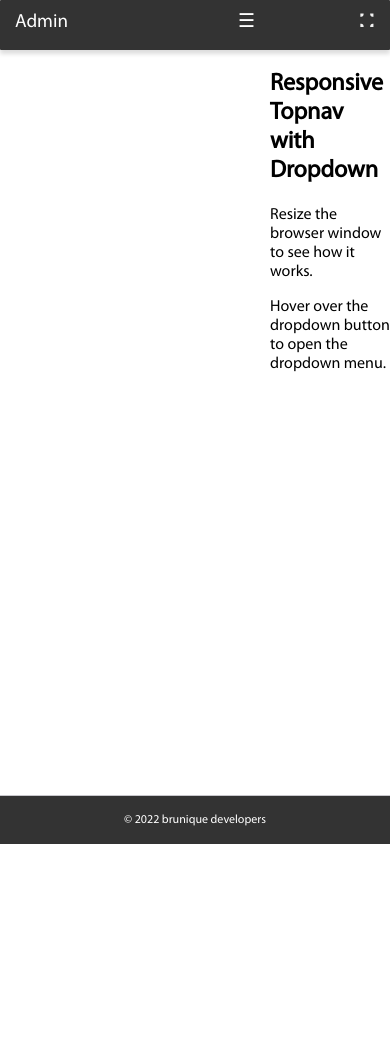
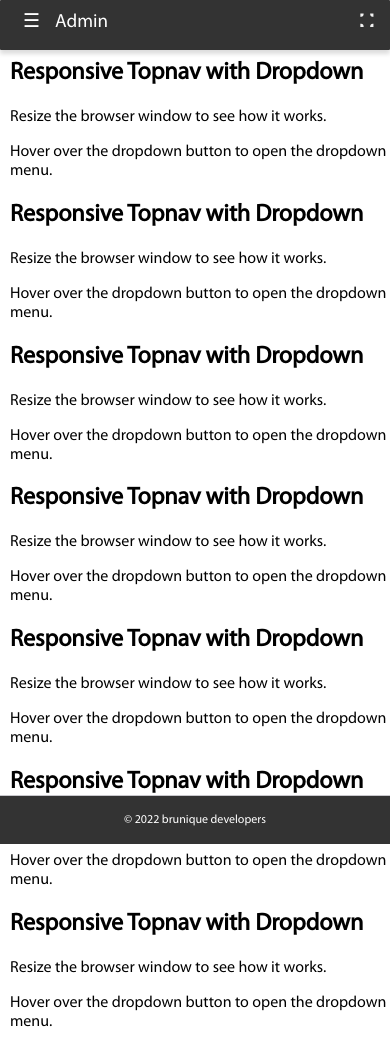
Before and after one commit to bruniquedev/custom_components, a PHP site: page /side-nav.php in a window 390 px wide. Before the commit the page ends 844 px from the top, so only its background shows below. Run offline with PHP 8.4, Linux system fonts and the light colour scheme; some web fonts are replaced.

Commit message:
side navigation bar finished

```diff
--- a/Navigationbars/side-nav.php
+++ b/Navigationbars/side-nav.php
@@ -25,6 +25,8 @@ body {margin:0; font-family: Myriad-Regular;}
 
 /*---------header navigation top navigatio------------*/
 .navigation {
+      position: fixed;
+    z-index: 12;
   overflow: hidden;
   height: 48px;
   width: 100%;
@@ -207,20 +231,23 @@ ul.menu-nav li, .custom-dropdown .dropbtn {
 
 .navigation .menu-nav{
   width: auto;
+  /*these two will help in animation*/
+   max-height: 0;
+  /*transition: max-height 0.5s ease-out;*/
+  transform: translateY(-2em);
+  transition: all 0.3s;
 }
-
-#float-right-on-navbar{
-    float: none!important;
-  }
-
 
 }
 
 @media screen and (max-width: 800px) {
   .menu-nav.responsive {
     position: relative;
-   /* margin: 0;
-    padding: 0;*/
+     /*these two will help in animation*/
+    max-height: 300px; /* make it as big as you think it will ever go */
+    /*transition: max-height 0.5s ease-out;*/
+      transform: translateY(0%);
+  transition-delay: 0s, 0s, 0.3s; /* this removes the transition delay so the menu will be visible while the other styles transition */
   }
   .navigation{
     height: auto;
@@ -516,7 +547,30 @@ width: 250px !important;
 @media screen and (max-width: 800px) {
 
 .sidebar {
-display: none;
+  width: 0px !important;
+}
+.sidebar.sidebar-closed {
+ width: 0px !important;
+}
+.nav-brand-left-icon {
+    margin-left: 7px;
+    order: -1; /*becomes the first one in positioning*/
+   }
+   .nav-brand-left .brand-text-left {
+    margin-left: 15px;
+}
+.sidebar-closed-brandtext-left {
+    display: block !important;
+}
+.main-content {
+    margin-left: 0px !important;
+}
+.main-content-sidebar-closed {
+    margin-left: 0px !important;
+  }
+
+  .wrap-content {
+    margin-top: 59px;
 }
 
 }
@@ -528,6 +582,8 @@ display: none;
   margin-top: 0;
   margin-left: 260px;
   min-height: 100%;
+  transition: margin-left 0.5s ease-out;
+      overflow: hidden;
 }
 .wrap-content{
     margin-left: 10px;
@@ -559,10 +615,10 @@ footer{
     color: #ffffff;
         padding: 17px;
         border-top: 1px solid #c8c7cc;
+         position: fixed;
     bottom: 0;
     right: 0;
     left: 0;
-    position: absolute;
     font-size: 12px;
 }
 
@@ -838,6 +894,30 @@ footer{
 <div class="main-content">
   <div class="wrap-content">
   <h2>Responsive Topnav with Dropdown</h2>
+  <p>Resize the browser window to see how it works.</p>
+  <p>Hover over the dropdown button to open the dropdown menu.</p>
+
+    <h2>Responsive Topnav with Dropdown</h2>
+  <p>Resize the browser window to see how it works.</p>
+  <p>Hover over the dropdown button to open the dropdown menu.</p>
+
+    <h2>Responsive Topnav with Dropdown</h2>
+  <p>Resize the browser window to see how it works.</p>
+  <p>Hover over the dropdown button to open the dropdown menu.</p>
+
+    <h2>Responsive Topnav with Dropdown</h2>
+  <p>Resize the browser window to see how it works.</p>
+  <p>Hover over the dropdown button to open the dropdown menu.</p>
+
+    <h2>Responsive Topnav with Dropdown</h2>
+  <p>Resize the browser window to see how it works.</p>
+  <p>Hover over the dropdown button to open the dropdown menu.</p>
+
+    <h2>Responsive Topnav with Dropdown</h2>
+  <p>Resize the browser window to see how it works.</p>
+  <p>Hover over the dropdown button to open the dropdown menu.</p>
+
+    <h2>Responsive Topnav with Dropdown</h2>
   <p>Resize the browser window to see how it works.</p>
   <p>Hover over the dropdown button to open the dropdown menu.</p>
 </div>
@@ -854,23 +934,22 @@ footer{
 
 
 <script>
-function myFunction() {
+document.getElementById('nav-brand-right-icon').onclick = function() {
   var x = document.getElementById("menu-nav");
-  if (x.className === "menu-nav") {
-    x.className += " responsive";
+  if (x.className.match(/responsive/gi)) {
+    x.className = "menu-nav";
   } else {
     x.className = "menu-nav";
+    x.className += " responsive";
   }
+  console.log(this.className);
 }
 </script>
 
 
 <script>
- window.addEventListener(
-  "load",
-  Configer_dropdown,
-  false
-);
+ window.addEventListener("load",Initialise_SideNav,false);
+ window.addEventListener("load",Configer_dropdown,false);
 
 function Configer_dropdown() {
   const customdropdown = document.querySelectorAll('.custom-dropdown-menu');
@@ -927,6 +1006,13 @@ document.getElementsByClassName('nav-brand-left-icon')[0].classList.remove("side
 document.getElementsByClassName('nav-brand-left')[0].classList.remove("nav-brand-left-sidebar-closed");
 document.getElementsByClassName('navbar-title')[0].classList.remove("navbar-title-sidebar-closed");
 
+//let's perform a check to manage mobile navigation
+if(parseInt(screen.width) <= 800){
+//show navigation and shift content
+ document.getElementsByClassName('sidebar')[0].setAttribute('style', 'width: 260px !important');
+document.getElementsByClassName('main-content')[0].setAttribute('style', 'margin-left: 260px !important');
+}
+
 var Iteminner = document.getElementsByClassName('item-inner');
 for (var i = 0; i < Iteminner.length; i++) {
     Iteminner[i].classList.remove("item-inner-sidebar-closed");
@@ -955,6 +1041,12 @@ document.getElementsByClassName('nav-brand-left-icon')[0].className += " sidebar
 document.getElementsByClassName('nav-brand-left')[0].className += " nav-brand-left-sidebar-closed";
 document.getElementsByClassName('navbar-title')[0].className += " navbar-title-sidebar-closed";
 
+//let's perform a check to manage mobile navigation
+if(parseInt(screen.width) <= 800){
+  //hide navigation
+  document.getElementsByClassName('sidebar')[0].setAttribute('style', 'width: 0px !important');
+  document.getElementsByClassName('main-content')[0].setAttribute('style', 'margin-left: 0px !important');
+}
 var Iteminner = document.getElementsByClassName('item-inner');
 for (var i = 0; i < Iteminner.length; i++) {
     Iteminner[i].className += " item-inner-sidebar-closed";
@@ -979,8 +1071,50 @@ for (var i = 0; i < Submenu.length; i++) {
 
 }
 
+}
 
 
+
+function Initialise_SideNav(){
+
+console.log("Screen resolution is: " + screen.width + "x" + screen.height);
+ let SidebarN = document.getElementById('sidebar');
+//console.log(Sidebar.className);
+//check if device  width or orientation is in mobile format
+console.log(parseInt(screen.width));
+if(parseInt(screen.width) <= 800){
+
+//for adding classes
+//Sidebar.classList.add("sidebar-closed"); //add a class
+SidebarN.className += " sidebar-closed"; // same as first one
+document.getElementsByClassName('main-content')[0].className += " main-content-sidebar-closed";
+document.getElementsByClassName('brand-text-left')[0].className += " sidebar-closed-brandtext-left";
+document.getElementsByClassName('nav-brand-left-icon')[0].className += " sidebar-closed-brand-left-icon";
+document.getElementsByClassName('nav-brand-left')[0].className += " nav-brand-left-sidebar-closed";
+document.getElementsByClassName('navbar-title')[0].className += " navbar-title-sidebar-closed";
+
+var Iteminner_c = document.getElementsByClassName('item-inner');
+for (var i = 0; i < Iteminner_c.length; i++) {
+    Iteminner_c[i].className += " item-inner-sidebar-closed";
+}
+var Itemcontent_c = document.getElementsByClassName('item-content');
+for (var i = 0; i < Itemcontent_c.length; i++) {
+    Itemcontent_c[i].className += " item-content-sidebar-closed";
+}
+
+var Customdropdown_c = document.getElementsByClassName('custom-dropdown-menu');
+for (var i = 0; i < Customdropdown_c.length; i++) {
+    Customdropdown_c[i].className += " custom-dropdown-sidebar-closed";
+    //remove any open class
+    Customdropdown_c[i].classList.remove("open");
+}
+var Submenu_c = document.getElementsByClassName('sub-menu');
+for (var i = 0; i < Submenu_c.length; i++) {
+    Submenu_c[i].className += " sub-menu-sidebar-closed";
+     //remove any open class
+    Submenu_c[i].classList.remove("open");
+}
+}
 }
 
 
```
Also changed, not shown: other parts of Navigationbars/side-nav.php (+38 -12 lines).
